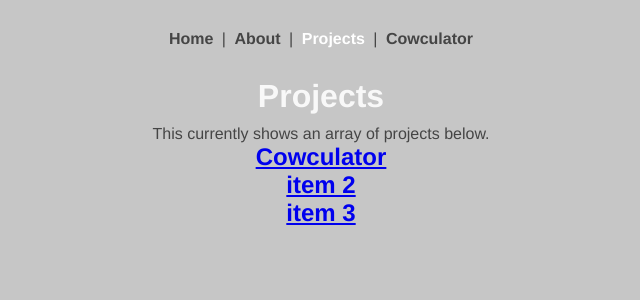
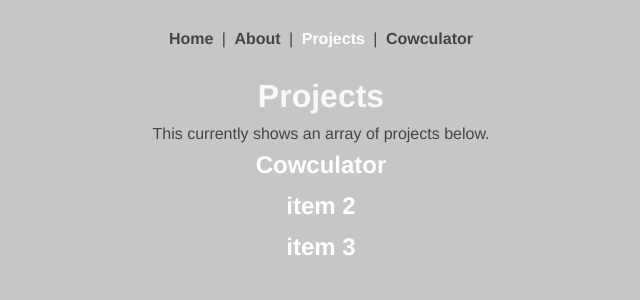
Before and after one commit to conrizzo/conradswebsite, a Vue app: page /projects in a window 1280 px wide. Shown: the top 300 px of the page, without its empty margins (319-959 px from the left). Built offline with nearby package versions, Linux system fonts and the light colour scheme.

Commit message:
added index.html for redirect links not working

```diff
--- a/src/assets/globalCSS.css
+++ b/src/assets/globalCSS.css
@@ -32,18 +32,31 @@ header, footer {
   }
 
   .paragraph-text {
-    margin-left: 20px;
-    margin-right: 20px;
+    margin-left: 2em;
+    margin-right: 2em;
+    margin-bottom: 0.5em;
+    margin-top: 0.5em;
+
   }
 
   @media only screen and (max-width: 600px) {
     .paragraph-text {
       max-width: 100%;
-      margin-left: 20px;
-      margin-right: 20px;
+      margin-left: 2em;
+    margin-right: 2em;
 
       text-align: left;
     }
+  }
+
+  .project-link {
+    color: #fff; /* change link color */
+    font-size: 16px; /* change font size */
+    text-decoration: none; /* remove underline */
+    font-weight: bold; /* add bold style */
+
+    margin-bottom: 0.8em;
+    display: block;
   }
 
 
--- a/src/views/projects/ProjectsView.vue
+++ b/src/views/projects/ProjectsView.vue
@@ -1,9 +1,9 @@
 <template>
     <h1> Projects </h1>
     <p class="paragraph-text">This currently shows an array of projects below.</p>
-    <div style="text-decotration: none; text-underline: none;" v-for="project in projects" :key="project.id">
+    <div v-for="project in projects" :key="project.id">
 
-        <router-link :to="{ name: 'ProjectDetailsView', params: {title: project.title, details: project.details, id: project.id}}">
+        <router-link :to="{ name: 'ProjectDetailsView', params: {title: project.title, details: project.details, id: project.id}}" class="project-link">
            <h2> {{ project.title }} </h2>
 
 
```
Also changed, not shown: src/router/index.js (+7 -1 lines), src/index.html (added).
